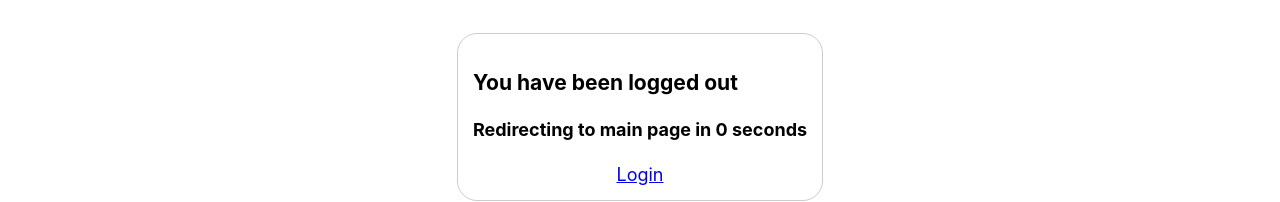
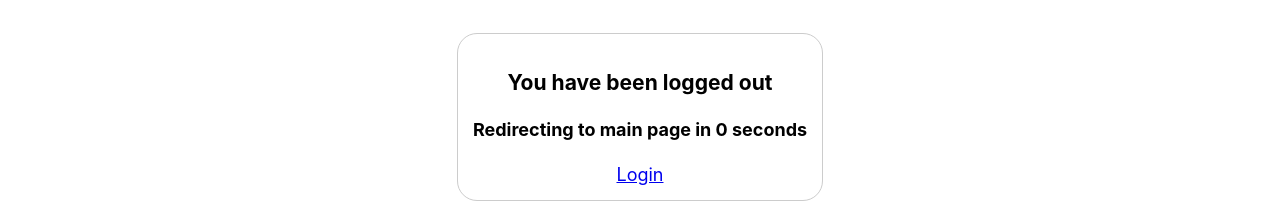
Before and after one commit to 3SD-Studio/ReservationsSystemFrontend, a React (Create React App) app: page /logout in a window 1280 px wide. Shown: the part 125-327 px from the top of the page. Built offline with nearby package versions, Linux system fonts and the light colour scheme; no server answers.

Commit message:
Fixed unused imports

```diff
--- a/src/components/Login/Login.css
+++ b/src/components/Login/Login.css
@@ -37,6 +37,11 @@
     cursor: pointer;
 }
 
+.formBox h3 {
+    width: 100%;
+    text-align: center;
+}
+
 #link {
     margin:auto;
     width: -moz-fit-content;
--- a/src/components/Login/Login.js
+++ b/src/components/Login/Login.js
@@ -1,10 +1,8 @@
 import React from "react";
-import { useNavigate } from "react-router-dom";
 
 import "./Login.css";
 
 export function Login() {
-  const navigate = useNavigate();
   const [email, setEmail] = React.useState("");
   const [password, setPassword] = React.useState("");
 
--- a/src/components/Navbar.js
+++ b/src/components/Navbar.js
@@ -1,13 +1,10 @@
-import React, { useEffect } from 'react';
-import { useState } from 'react';
+import React from "react";
 
 import { Link } from 'react-router-dom';
-import { useNavigate } from "react-router-dom";
 
 import './Navbar.css'
 
 export function Navbar(props) {
-  const navigate = useNavigate();
   let currentUser = props['currentUser'];
 
   return (
```
